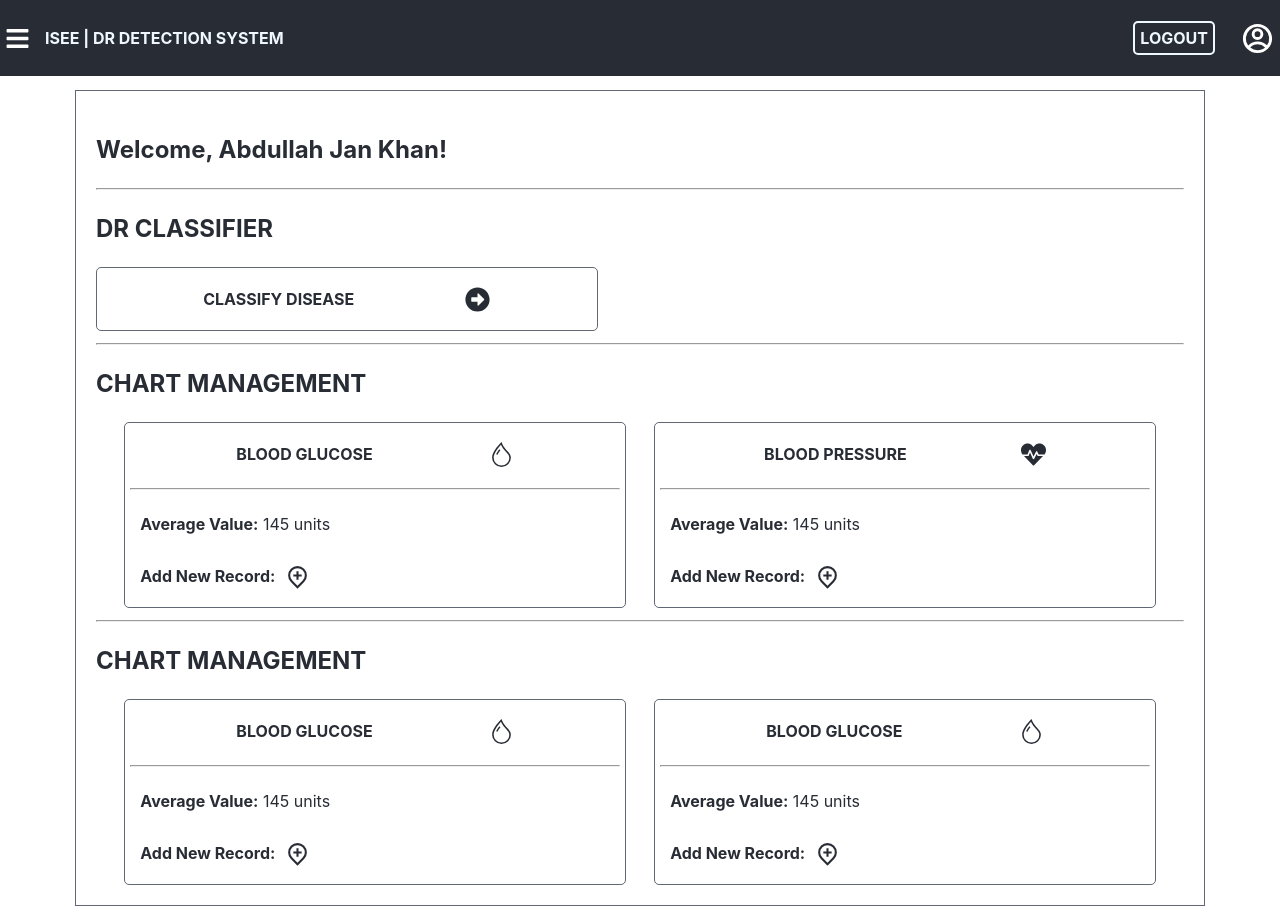
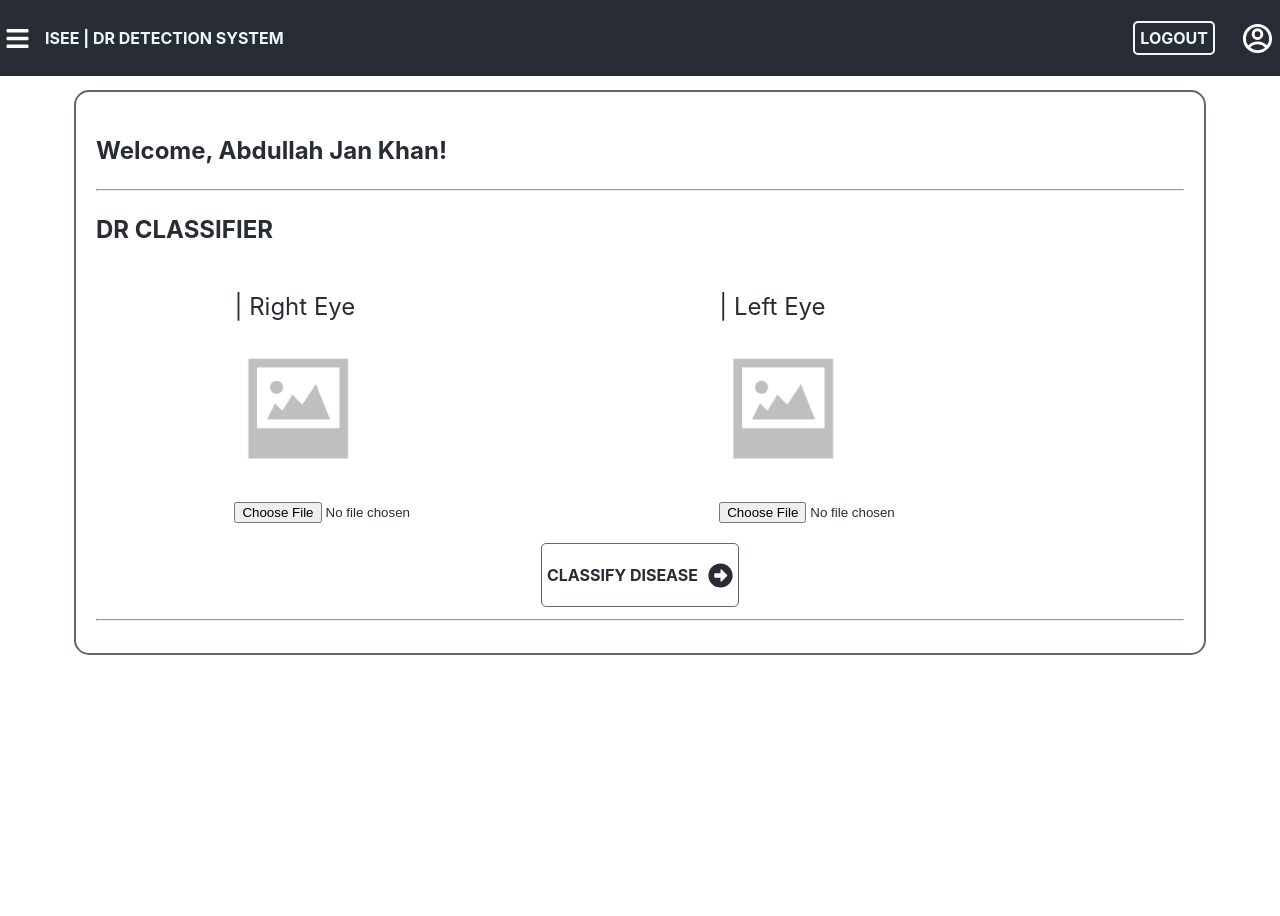
Before and after one commit to AbdullahJanKhan/isee, a React (Create React App) app: page /home in a window 1280 px wide. After the commit the page ends 800 px from the top, so only its background shows below. Built offline with nearby package versions, Linux system fonts and the light colour scheme.

Commit message:
Changes in Home Page

```diff
--- a/src/components/dashboard/pages/bg.js
+++ b/src/components/dashboard/pages/bg.js
@@ -1,7 +1,8 @@
 import React from 'react'
 import './styles.css'
-import * as FaIcon from 'react-icons/fa'
+// import * as FaIcon from 'react-icons/fa'
 import * as RiIcon from 'react-icons/ri'
+import * as BsIcon from 'react-icons/bs'
 
 
 export default function BG() {
@@ -13,8 +14,8 @@ export default function BG() {
             </div>
             <div className='box container'>
                 <div className='dir_row'>
-                    <p>BLOOD PRESSURE</p>
-                    <FaIcon.FaHeartbeat className='icon' />
+                    <p>BLOOD GLOCUSE</p>
+                    <BsIcon.BsDroplet className='icon' />
                 </div>
                 <hr />
                 <div className='dir_col aling_text'>
--- a/src/components/dashboard/pages/bp.js
+++ b/src/components/dashboard/pages/bp.js
@@ -7,7 +7,11 @@ import * as RiIcon from 'react-icons/ri'
 export default function BP() {
     return (
         <div className='main_body'>
-            <div className='box'>
+            <div className='container'>
+                <p >Manage Blood Glucose Levels</p>
+                <hr />
+            </div>
+            <div className='box container'>
                 <div className='dir_row'>
                     <p>BLOOD PRESSURE</p>
                     <FaIcon.FaHeartbeat className='icon' />
--- a/src/components/dashboard/pages/home.js
+++ b/src/components/dashboard/pages/home.js
@@ -1,92 +1,40 @@
 import React, { useState } from 'react';
 import './styles.css'
 import * as FaIcon from 'react-icons/fa'
-import * as BsIcon from 'react-icons/bs'
-import * as RiIcon from 'react-icons/ri'
+import noImg from '../../../asset/no_img.png';
 
 export default function Home() {
     const [name, setName] = useState('Abdullah Jan Khan')
+    const updateName = () => setName('Abdullah Bin Tahir')
+
     return (
         <div className='main_body'>
-            <div className='container'>
+            <div className='container' onClick={updateName}>
                 <p>Welcome, {name}!</p>
                 <hr />
             </div>
             <div className='container'>
                 <p>DR CLASSIFIER</p>
-                <div className='box dir_row'>
+                <div className='dir_row'>
+                    <div className='image_upload dir_col'>
+                        <p>| Right Eye</p>
+                        <img src={noImg} className='scan' alt='Right Eye Scan' />
+                        <br />
+                        <input type='file' style={{ width: '100%' }} />
+                    </div>
+                    <div className='image_upload dir_col'>
+                        <p>| Left Eye</p>
+                        <img src={noImg} className='scan' alt='Left Eye Scan' />
+                        <br />
+                        <input type='file' style={{ width: '100%' }} />
+                    </div>
+                </div>
+                <div className='classify dir_row'>
                     <p>CLASSIFY DISEASE</p>
                     <FaIcon.FaArrowAltCircleRight className='icon' />
                 </div>
                 <hr />
             </div>
-            <div className='container'>
-                <p>CHART MANAGEMENT</p>
-                <div className='dir_row'>
-                    <div className='box'>
-                        <div className='dir_row'>
-                            <p>BLOOD GLUCOSE</p>
-                            <BsIcon.BsDroplet className='icon' />
-                        </div>
-                        <hr />
-                        <div className='dir_col aling_text'>
-                            <p> <strong>Average Value:</strong> 145 units</p>
-                            <div className='dir_row'>
-                                <p><strong>Add New Record: </strong></p>
-                                <RiIcon.RiMapPinAddLine className='icon' />
-                            </div>
-                        </div>
-                    </div>
-                    <div className='box'>
-                        <div className='dir_row'>
-                            <p>BLOOD PRESSURE</p>
-                            <FaIcon.FaHeartbeat className='icon' />
-                        </div>
-                        <hr />
-                        <div className='dir_col aling_text'>
-                            <p> <strong>Average Value:</strong> 145 units</p>
-                            <div className='dir_row'>
-                                <p><strong>Add New Record: </strong></p>
-                                <RiIcon.RiMapPinAddLine className='icon' />
-                            </div>
-                        </div>
-                    </div>
-                </div>
-                <hr />
-            </div>
-            <div className='container'>
-                <p>CHART MANAGEMENT</p>
-                <div className='dir_row'>
-                    <div className='box'>
-                        <div className='dir_row'>
-                            <p>BLOOD GLUCOSE</p>
-                            <BsIcon.BsDroplet className='icon' />
-                        </div>
-                        <hr />
-                        <div className='dir_col aling_text'>
-                            <p> <strong>Average Value:</strong> 145 units</p>
-                            <div className='dir_row'>
-                                <p><strong>Add New Record: </strong></p>
-                                <RiIcon.RiMapPinAddLine className='icon' />
-                            </div>
-                        </div>
-                    </div>
-                    <div className='box'>
-                        <div className='dir_row'>
-                            <p>BLOOD GLUCOSE</p>
-                            <BsIcon.BsDroplet className='icon' />
-                        </div>
-                        <hr />
-                        <div className='dir_col aling_text'>
-                            <p> <strong>Average Value:</strong> 145 units</p>
-                            <div className='dir_row'>
-                                <p><strong>Add New Record: </strong></p>
-                                <RiIcon.RiMapPinAddLine className='icon' />
-                            </div>
-                        </div>
-                    </div>
-                </div>
-            </div>
         </div>
     );
 }
--- a/src/components/dashboard/pages/styles.css
+++ b/src/components/dashboard/pages/styles.css
@@ -1,8 +1,9 @@
 .main_body {
-    border: 1px solid #616773;
+    border: 2px solid #616773;
     margin: auto;
     padding: 20px;
     width: 85%;
+    border-radius: 15px;
 }
 
 .container {
@@ -44,3 +45,27 @@
     height: 25px;
     margin-left: 10px;
 }
+
+.classify {
+    width: max-content;
+    padding: 5px;
+    border: 1px solid #616773;
+    border-radius: 5px;
+    font-size: 16px;
+    margin: auto;
+}
+
+.classify:hover {
+    cursor: pointer;
+}
+
+.image_upload {
+    width: 30%;
+    padding: 0px 20px 20px 20px;
+    /* align-items: center; */
+}
+
+.scan {
+    width: 128px;
+    height: 128px;
+}
```
Also changed, not shown: src/asset/no_img.png (added).
